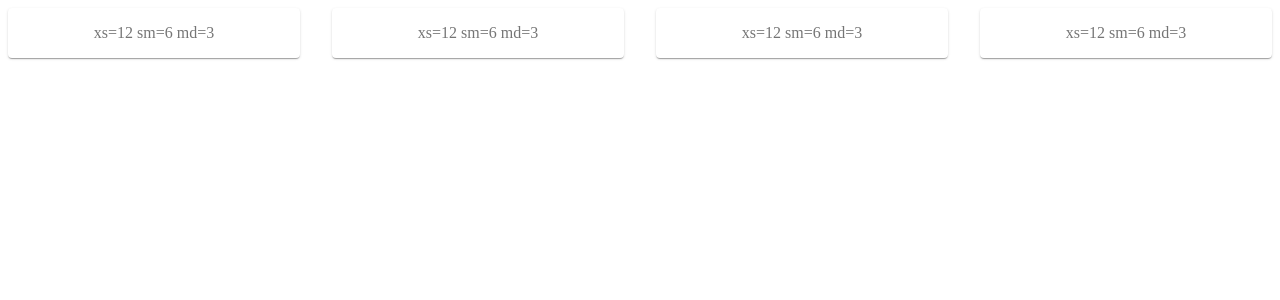
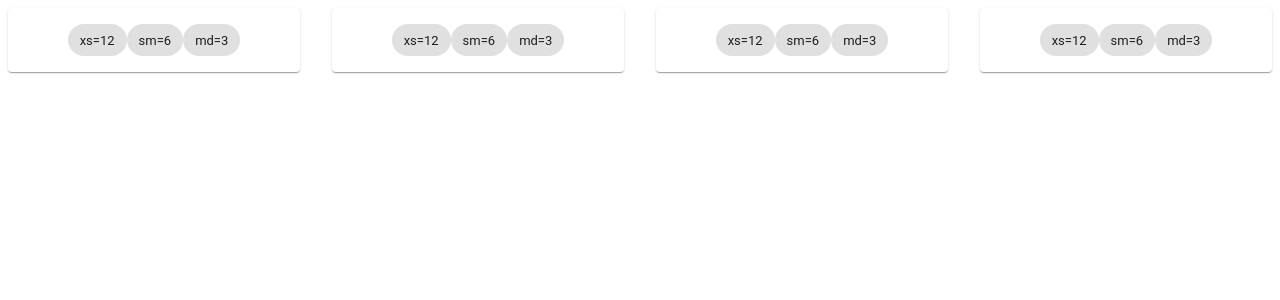
Before and after one commit to eliseuvideira/react-material-ui-cookbook, a React app: page / in a window 1280 px wide. Shown: the top 300 px of the page. Built offline with nearby package versions, Linux system fonts and the light colour scheme.

Commit message:
using the justify property

```diff
--- a/src/components/Page.tsx
+++ b/src/components/Page.tsx
@@ -2,6 +2,7 @@ import React from 'react';
 import { makeStyles } from '@material-ui/core/styles';
 import Grid from '@material-ui/core/Grid';
 import Paper from '@material-ui/core/Paper';
+import { Chip } from '@material-ui/core';
 
 const useStyles = makeStyles((theme) => ({
   root: {
@@ -20,16 +21,64 @@ const Page = () => {
     <div className={classes.root}>
       <Grid container spacing={4}>
         <Grid item xs={12} sm={6} md={3}>
-          <Paper className={classes.paper}>xs=12 sm=6 md=3</Paper>
+          <Paper className={classes.paper}>
+            <Grid container justify="center">
+              <Grid item>
+                <Chip label="xs=12" />
+              </Grid>
+              <Grid item>
+                <Chip label="sm=6" />
+              </Grid>
+              <Grid item>
+                <Chip label="md=3" />
+              </Grid>
+            </Grid>
+          </Paper>
         </Grid>
         <Grid item xs={12} sm={6} md={3}>
-          <Paper className={classes.paper}>xs=12 sm=6 md=3</Paper>
+          <Paper className={classes.paper}>
+            <Grid container justify="center">
+              <Grid item>
+                <Chip label="xs=12" />
+              </Grid>
+              <Grid item>
+                <Chip label="sm=6" />
+              </Grid>
+              <Grid item>
+                <Chip label="md=3" />
+              </Grid>
+            </Grid>
+          </Paper>
         </Grid>
         <Grid item xs={12} sm={6} md={3}>
-          <Paper className={classes.paper}>xs=12 sm=6 md=3</Paper>
+          <Paper className={classes.paper}>
+            <Grid container justify="center">
+              <Grid item>
+                <Chip label="xs=12" />
+              </Grid>
+              <Grid item>
+                <Chip label="sm=6" />
+              </Grid>
+              <Grid item>
+                <Chip label="md=3" />
+              </Grid>
+            </Grid>
+          </Paper>
         </Grid>
         <Grid item xs={12} sm={6} md={3}>
-          <Paper className={classes.paper}>xs=12 sm=6 md=3</Paper>
+          <Paper className={classes.paper}>
+            <Grid container justify="center">
+              <Grid item>
+                <Chip label="xs=12" />
+              </Grid>
+              <Grid item>
+                <Chip label="sm=6" />
+              </Grid>
+              <Grid item>
+                <Chip label="md=3" />
+              </Grid>
+            </Grid>
+          </Paper>
         </Grid>
       </Grid>
     </div>
```
